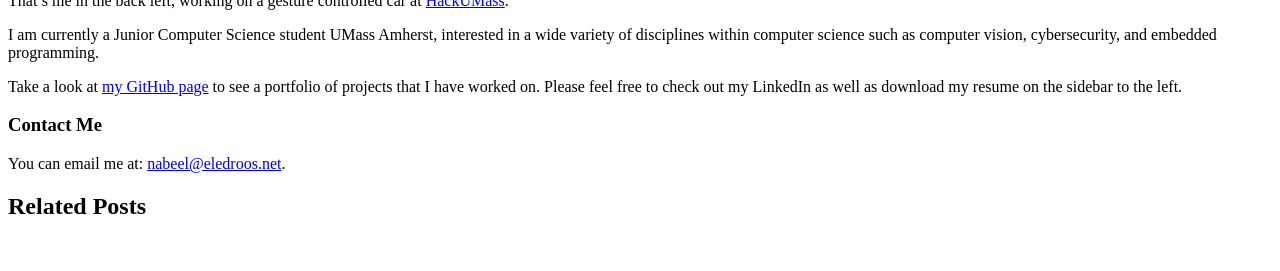
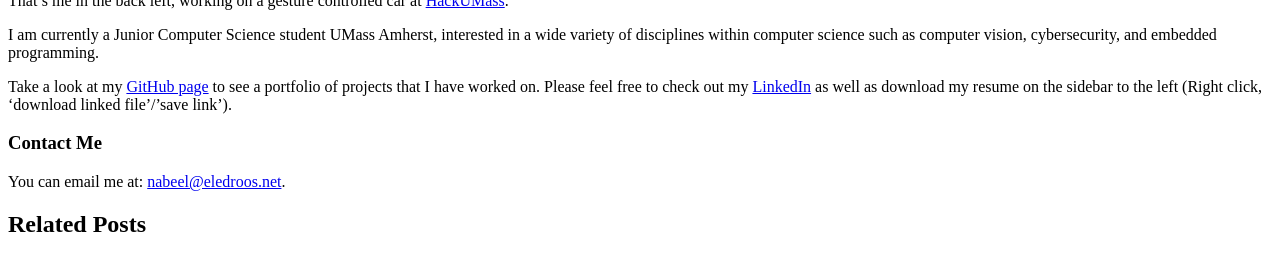
Before and after one commit to nabeel-eledroos/nabeel-eledroos.github.io, a Jekyll site: the page built from _posts/2019-08-15-my-blog.md, in a window 1280 px wide, cut to the strip 608-879 px from the top of the page. Built offline with Jekyll 4.4.1, drawn with Linux system fonts in a browser that asks for light colours.

Commit message:
added homepage content

```diff
--- a/_config.yml
+++ b/_config.yml
@@ -10,7 +10,6 @@ permalink:        pretty
 # Setup
 title:            Nabeel Eledroos
 tagline:          'Welcome!'
-# description:      'A brazen two-column <a href="http://jekyllrb.com" target="_blank">Jekyll</a> theme that pairs a prominent sidebar with uncomplicated content. Made by <a href="https://twitter.com/mdo" target="_blank">@mdo</a>.'
 description:      'A Computer Science student at UMass Amherst, with an interest in all sorts of things.'
 url:              http://nabeel-eledroos.github.io
 baseurl:          /
--- a/_posts/2019-08-15-my-blog.md
+++ b/_posts/2019-08-15-my-blog.md
@@ -11,7 +11,7 @@ That's me in the back left, working on a gesture controlled car at [HackUMass](h
 
 I am currently a Junior Computer Science student UMass Amherst, interested in a wide variety of disciplines within computer science such as computer vision, cybersecurity, and embedded programming.
 
-Take a look at [my GitHub page](https://github.com/nabeel-eledroos) to see a portfolio of projects that I have worked on. Please feel free to check out my LinkedIn as well as download my resume on the sidebar to the left.
+Take a look at my [GitHub page](https://github.com/nabeel-eledroos) to see a portfolio of projects that I have worked on. Please feel free to check out my [LinkedIn](https://www.linkedin.com/in/nabeeleledroos/) as well as download my resume on the sidebar to the left (Right click, 'download linked file'/'save link').
 
 ### Contact Me
 
```
